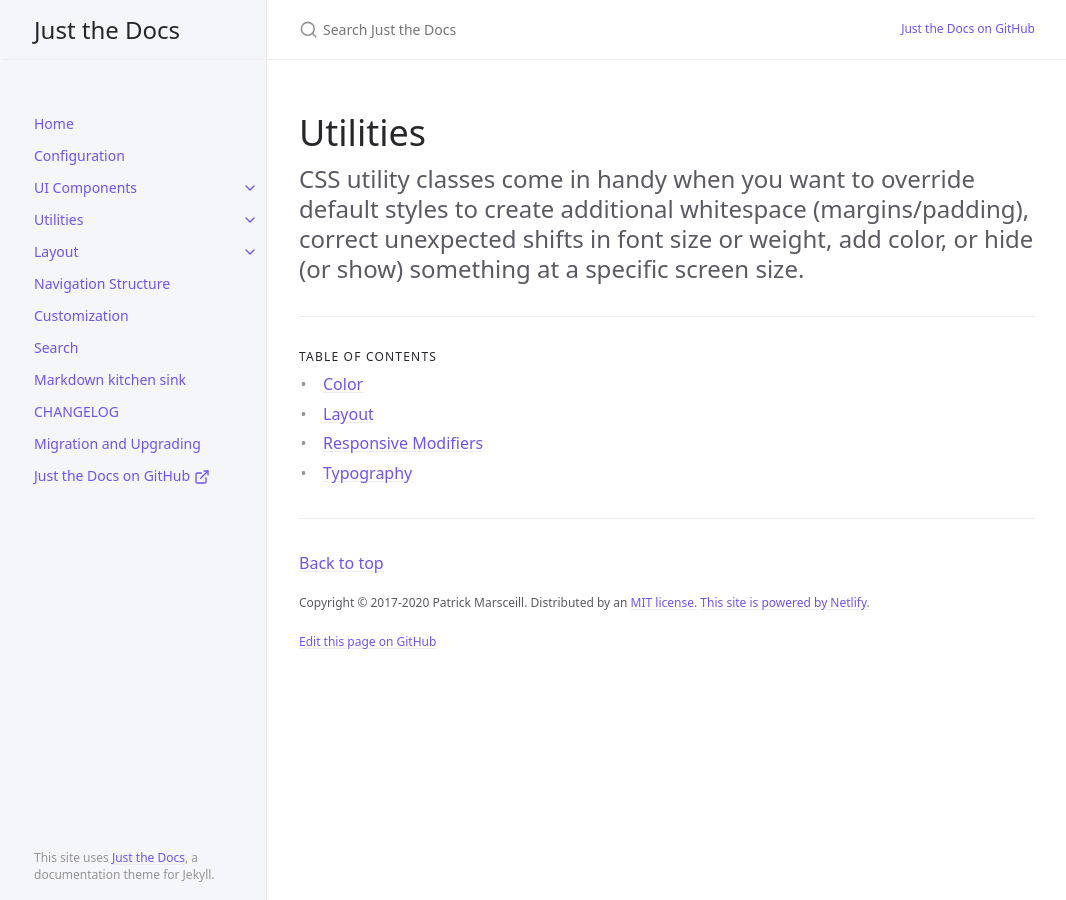
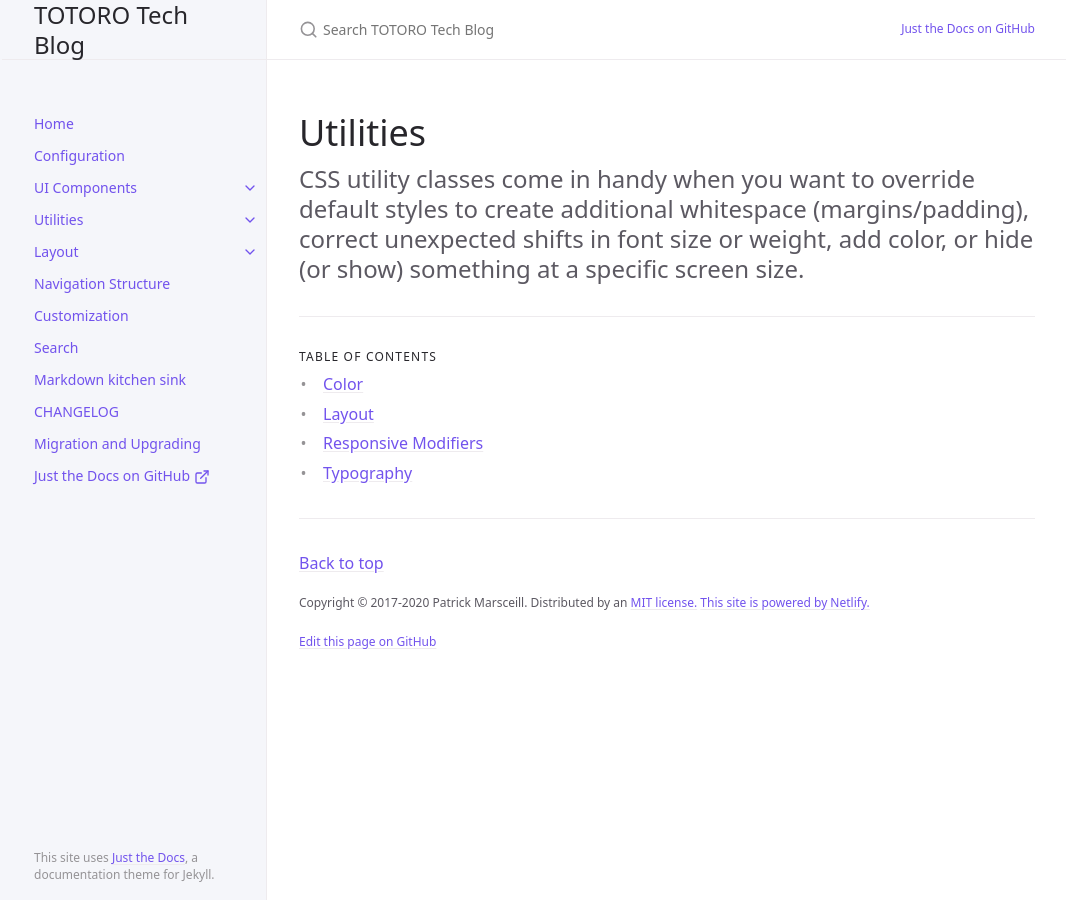
Before and after one commit to TOTORO95/TOTORO95.github.io, a Jekyll site: the page built from docs/utilities/utilities.md, in a window 1280 px wide. Shown: the whole page, without its empty margins (105-1171 px from the left). Built offline with Jekyll 4.4.1, drawn with Linux system fonts in a browser that asks for light colours; cached includes are drawn as plain includes.

Commit message:
Init Title and description

```diff
--- a/_config.yml
+++ b/_config.yml
@@ -13,8 +13,8 @@
 # you will see them accessed via {{ site.title }}, {{ site.github_repo }}, and so on.
 # You can create any custom variable you would like, and they will be accessible
 # in the templates via {{ site.myvariable }}.
-title: Just the Docs
-description: A Jekyll theme for documentation
+title: TOTORO Tech Blog
+description: TOTORO Tech Blog
 baseurl: "" # the subpath of your site, e.g. /blog
 url: "https://TOTORO95.githun.io/" # the base hostname & protocol for your site, e.g. http://example.com
 repository: just-the-docs/just-the-docs # for github-metadata
```
